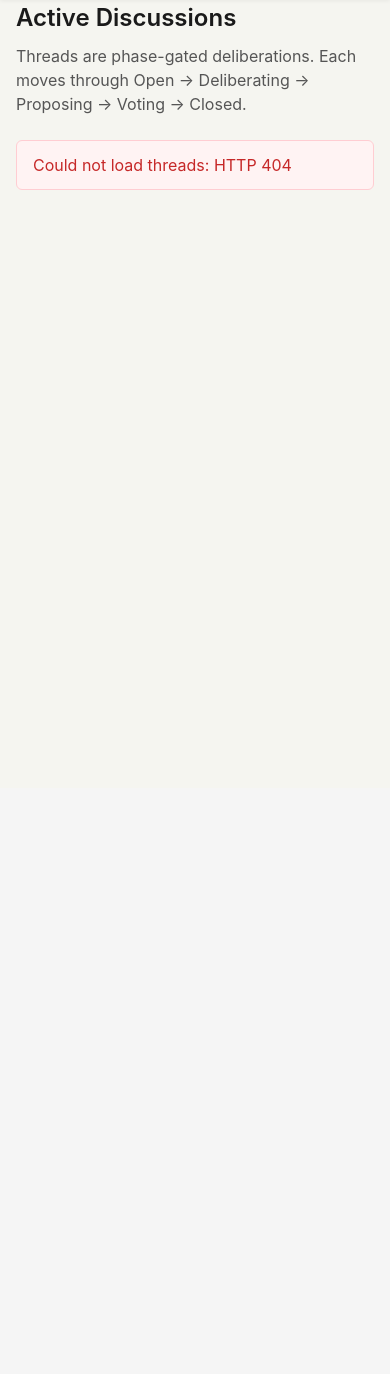
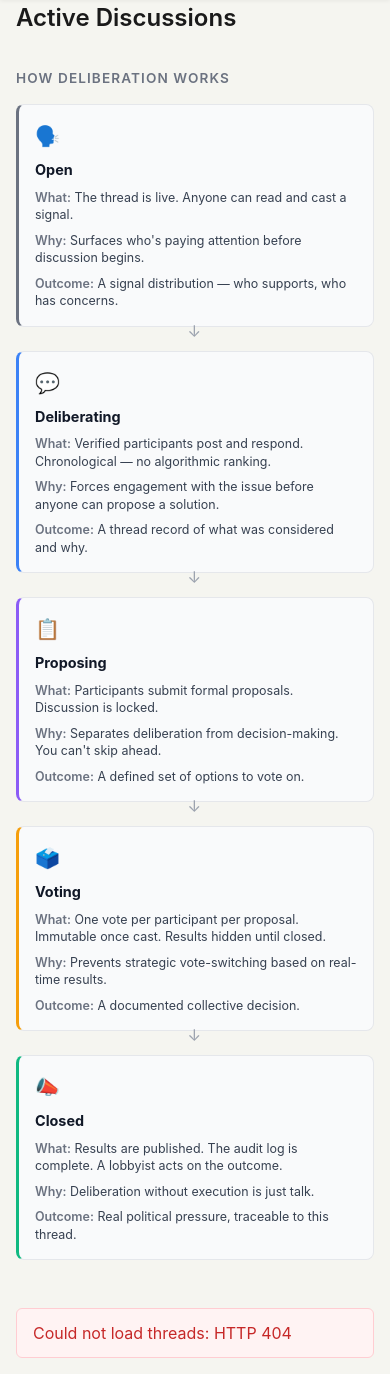
Before and after one commit to jacksuter12/civic-platform-mvp, a Python web app: template backend/app/templates/threads.html in a window 390 px wide. Shown: the part 56-1430 px from the top of the page. Before the commit the page ends 246 px from the top, so only its background shows below. Run offline with Jinja, Linux system fonts and the light colour scheme; the template is opened without the code that fills it, so the values that code supplies are empty.

Commit message:
feat: add problem grid layout to display 5 cards per row with clean empty cells
Replace plain-text phase description on /threads with a visual
5-card horizontal row (Open → Deliberating → Proposing → Voting → Closed).
Each card shows What / Why / Outcome with a colored left border accent.
Stacks vertically on mobile. CSS added to main.css.

Co-Authored-By: Claude Sonnet 4.6 <noreply@anthropic.com>

```diff
--- a/backend/app/static/css/main.css
+++ b/backend/app/static/css/main.css
@@ -1080,6 +1080,81 @@ a:hover { text-decoration: underline; }
   cursor: not-allowed;
 }
 
+/* ===== Phase explainer card row ===== */
+.phase-explainer {
+  margin: 2rem 0 2.5rem 0;
+}
+
+.phase-explainer__heading {
+  font-size: 0.85rem;
+  font-weight: 600;
+  text-transform: uppercase;
+  letter-spacing: 0.08em;
+  color: #6b7280;
+  margin-bottom: 1rem;
+}
+
+.phase-explainer__cards {
+  display: flex;
+  align-items: flex-start;
+  gap: 0.25rem;
+  overflow-x: auto;
+  padding-bottom: 0.5rem;
+}
+
+.phase-card {
+  flex: 1;
+  min-width: 150px;
+  background: #f9fafb;
+  border: 1px solid #e5e7eb;
+  border-radius: 8px;
+  padding: 1rem;
+  display: flex;
+  flex-direction: column;
+  gap: 0.5rem;
+}
+
+.phase-card__icon { font-size: 1.25rem; }
+
+.phase-card__name {
+  font-weight: 700;
+  font-size: 0.9rem;
+  color: #111827;
+}
+
+.phase-card__what,
+.phase-card__why,
+.phase-card__outcome {
+  font-size: 0.78rem;
+  color: #374151;
+  line-height: 1.4;
+}
+
+.phase-card__label {
+  font-weight: 600;
+  color: #6b7280;
+}
+
+.phase-card__arrow {
+  flex-shrink: 0;
+  align-self: center;
+  color: #9ca3af;
+  font-size: 1rem;
+  padding: 0 0.1rem;
+  margin-top: -1rem;
+}
+
+.phase-card--open         { border-left: 3px solid #6b7280; }
+.phase-card--deliberating { border-left: 3px solid #3b82f6; }
+.phase-card--proposing    { border-left: 3px solid #8b5cf6; }
+.phase-card--voting       { border-left: 3px solid #f59e0b; }
+.phase-card--closed       { border-left: 3px solid #10b981; }
+
+@media (max-width: 768px) {
+  .phase-explainer__cards { flex-direction: column; gap: 0.5rem; }
+  .phase-card__arrow { transform: rotate(90deg); align-self: center; }
+}
+
 /* ===== Tooltips ===== */
 .phase-badge[data-tooltip],
 .signal-count[data-tooltip],
--- a/backend/app/templates/threads.html
+++ b/backend/app/templates/threads.html
@@ -20,10 +20,112 @@
         + Start a discussion
       </a>
     </div>
-    <p class="page-subtitle">
-      Threads are phase-gated deliberations. Each moves through Open → Deliberating
-      → Proposing → Voting → Closed.
-    </p>
+    <section class="phase-explainer">
+      <h3 class="phase-explainer__heading">How deliberation works</h3>
+      <div class="phase-explainer__cards">
+
+        <div class="phase-card phase-card--open">
+          <div class="phase-card__icon">🗣️</div>
+          <div class="phase-card__name">Open</div>
+          <div class="phase-card__what">
+            <span class="phase-card__label">What:</span>
+            The thread is live. Anyone can read and cast a signal.
+          </div>
+          <div class="phase-card__why">
+            <span class="phase-card__label">Why:</span>
+            Surfaces who's paying attention before discussion begins.
+          </div>
+          <div class="phase-card__outcome">
+            <span class="phase-card__label">Outcome:</span>
+            A signal distribution — who supports, who has concerns.
+          </div>
+        </div>
+
+        <div class="phase-card__arrow">→</div>
+
+        <div class="phase-card phase-card--deliberating">
+          <div class="phase-card__icon">💬</div>
+          <div class="phase-card__name">Deliberating</div>
+          <div class="phase-card__what">
+            <span class="phase-card__label">What:</span>
+            Verified participants post and respond.
+            Chronological — no algorithmic ranking.
+          </div>
+          <div class="phase-card__why">
+            <span class="phase-card__label">Why:</span>
+            Forces engagement with the issue before anyone
+            can propose a solution.
+          </div>
+          <div class="phase-card__outcome">
+            <span class="phase-card__label">Outcome:</span>
+            A thread record of what was considered and why.
+          </div>
+        </div>
+
+        <div class="phase-card__arrow">→</div>
+
+        <div class="phase-card phase-card--proposing">
+          <div class="phase-card__icon">📋</div>
+          <div class="phase-card__name">Proposing</div>
+          <div class="phase-card__what">
+            <span class="phase-card__label">What:</span>
+            Participants submit formal proposals.
+            Discussion is locked.
+          </div>
+          <div class="phase-card__why">
+            <span class="phase-card__label">Why:</span>
+            Separates deliberation from decision-making.
+            You can't skip ahead.
+          </div>
+          <div class="phase-card__outcome">
+            <span class="phase-card__label">Outcome:</span>
+            A defined set of options to vote on.
+          </div>
+        </div>
+
+        <div class="phase-card__arrow">→</div>
+
+        <div class="phase-card phase-card--voting">
+          <div class="phase-card__icon">🗳️</div>
+          <div class="phase-card__name">Voting</div>
+          <div class="phase-card__what">
+            <span class="phase-card__label">What:</span>
+            One vote per participant per proposal.
+            Immutable once cast. Results hidden until closed.
+          </div>
+          <div class="phase-card__why">
+            <span class="phase-card__label">Why:</span>
+            Prevents strategic vote-switching based on
+            real-time results.
+          </div>
+          <div class="phase-card__outcome">
+            <span class="phase-card__label">Outcome:</span>
+            A documented collective decision.
+          </div>
+        </div>
+
+        <div class="phase-card__arrow">→</div>
+
+        <div class="phase-card phase-card--closed">
+          <div class="phase-card__icon">📣</div>
+          <div class="phase-card__name">Closed</div>
+          <div class="phase-card__what">
+            <span class="phase-card__label">What:</span>
+            Results are published. The audit log is complete.
+            A lobbyist acts on the outcome.
+          </div>
+          <div class="phase-card__why">
+            <span class="phase-card__label">Why:</span>
+            Deliberation without execution is just talk.
+          </div>
+          <div class="phase-card__outcome">
+            <span class="phase-card__label">Outcome:</span>
+            Real political pressure, traceable to this thread.
+          </div>
+        </div>
+
+      </div>
+    </section>
 
     <div id="thread-list-container">
       <div class="loading">Loading threads…</div>
```
